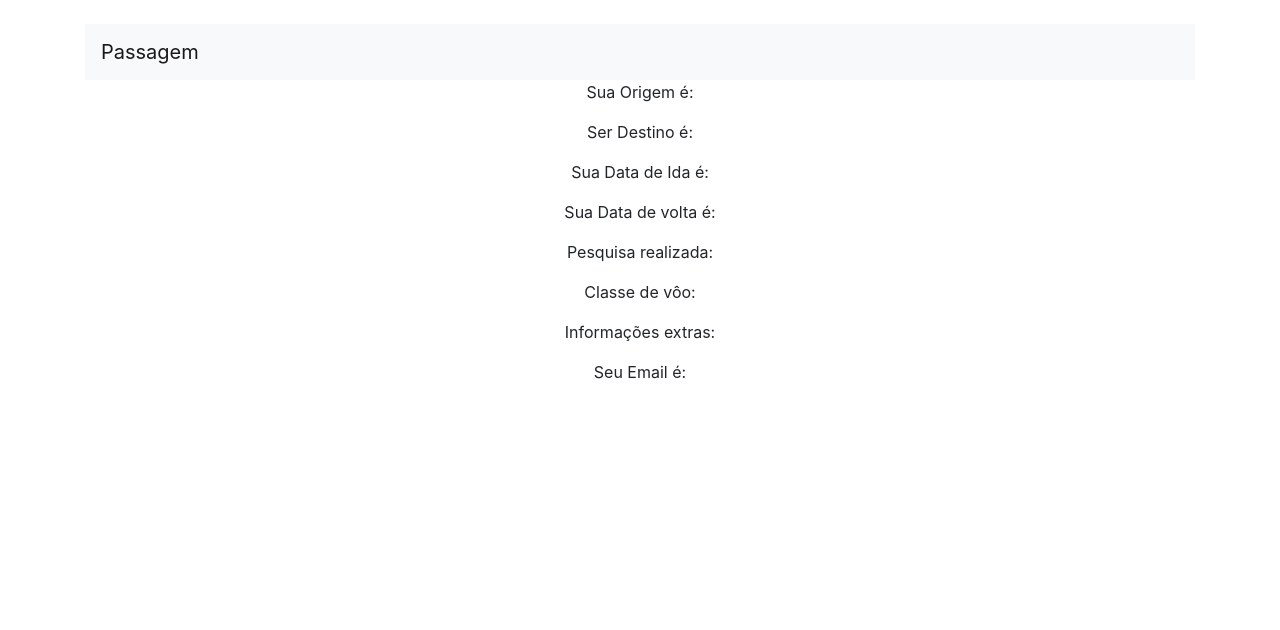
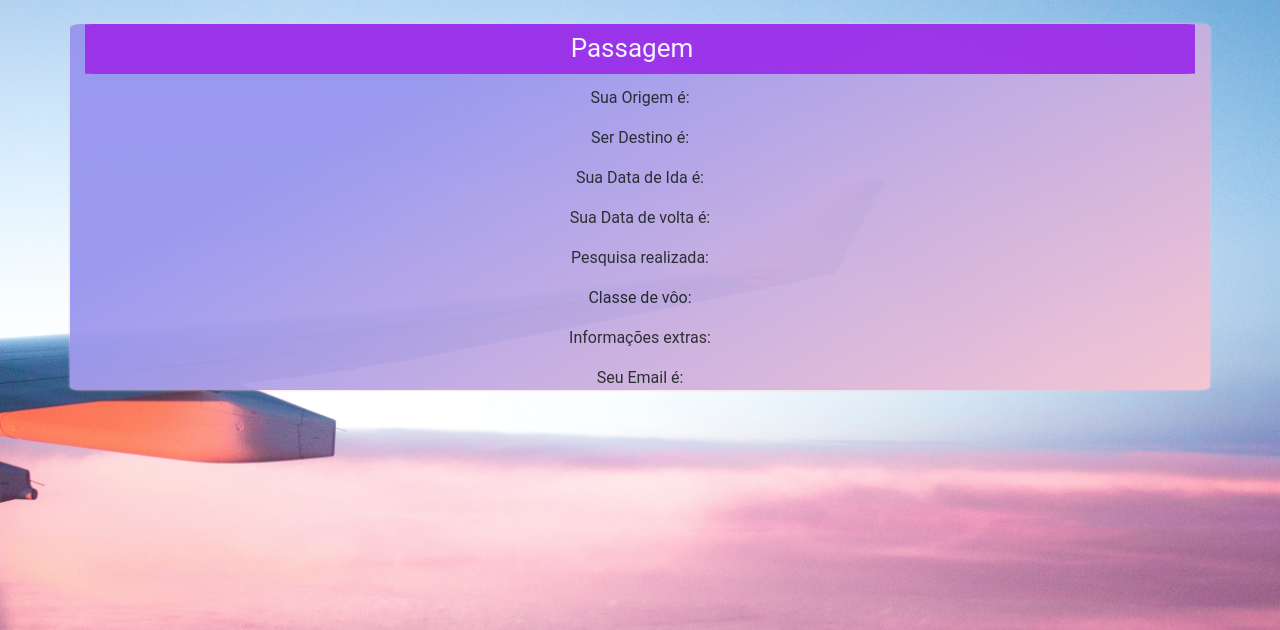
Before and after one commit to 6abi/formularios-django, a Django app: template templates/minha_consulta.html in a window 1280 px wide. Shown: the top 630 px of the page. Run offline with Django 3.2, Linux system fonts and the light colour scheme; the template is opened without the code that fills it, so the values that code supplies are empty; some libraries are stand-ins or nearby versions.

Commit message:
Adicionando um estilo básico ao formulário

```diff
--- /dev/null
+++ b/static/styles.css
@@ -0,0 +1,32 @@
+@import url('http:fonts.googleapis.com/css?family=Roboto');
+
+body {
+    font-family: 'Roboto', sans-serif;
+    background: url(img/background.jpg) no-repeat center center fixed;
+    background-size: cover;
+}
+
+#form{
+    background-color: #f9c5d1;
+    background-image: linear-gradient(330deg, #f9c5d1 0%, #9795ef 74%);
+    border-radius: 0.98%;
+    opacity: .95;
+    box-shadow: 0px 0px 3px #f9c5d1;
+
+}
+
+.navbar-bottom{
+
+    background-color: #9921e8;
+    opacity: .90;
+    border-radius: 0.98%;
+    align-items: center;
+    width: 100%;
+    height: 50px;
+    margin-bottom: 12px;
+}
+.navbar-brand {
+    color:white;
+    justify-content: center;
+    font-size: 26px;
+}
--- a/templates/base.html
+++ b/templates/base.html
@@ -1,18 +1,23 @@
+{% load static %}
 <!DOCTYPE html>
 <html lang="en">
 <head>
     <meta charset="UTF-8">
-    <meta name="viewport" content="width=device-width, initial-scale=">
+    <meta name="viewport" content="width=device-width, initial-scale=1, shrink-to-fit=no">
     <link href="https://cdn.jsdelivr.net/npm/bootstrap@5.0.2/dist/css/bootstrap.min.css" rel="stylesheet" integrity="sha384-EVSTQN3/azprG1Anm3QDgpJLIm9Nao0Yz1ztcQTwFspd3yD65VohhpuuCOmLASjC" crossorigin="anonymous">
     <script src="https://cdn.jsdelivr.net/npm/bootstrap@5.0.2/dist/js/bootstrap.bundle.min.js" integrity="sha384-MrcW6ZMFYlzcLA8Nl+NtUVF0sA7MsXsP1UyJoMp4YLEuNSfAP+JcXn/tWtIaxVXM" crossorigin="anonymous"></script>
     <link rel="stylesheet" href="https://stackpath.bootstrapcdn.com/bootstrap/4.1.3/css/bootstrap.min.css" integrity="sha384-MCw98/SFnGE8fJT3GXwEOngsV7Zt27NXFoaoApmYm81iuXoPkFOJwJ8ERdknLPMO" crossorigin="anonymous">
     <script src="https://code.jquery.com/jquery-3.3.1.slim.min.js" integrity="sha384-q8i/X+965DzO0rT7abK41JStQIAqVgRVzpbzo5smXKp4YfRvH+8abtTE1Pi6jizo" crossorigin="anonymous"></script>
+
+
     {{ form.media }}
     <title>Passagem</title>
+        <!-- Stylesheet -->
+    <link rel="stylesheet" href="{% static 'styles.css' %}">
 </head>
 <body>
-    <section class="container mt-4" align = 'center'>
-      <nav class="navbar navbar-expand-lg navbar-light bg-light">
+    <section class="container mt-4" align = 'center' id="form">
+      <nav class="navbar-bottom">
         <a class="navbar-brand" href="{% url 'index' %}">Passagem</a>
       </nav>
 
--- a/templates/index.html
+++ b/templates/index.html
@@ -1,3 +1,4 @@
+
 {% extends "base.html" %}
 
 {% block content %}
--- a/templates/minha_consulta.html
+++ b/templates/minha_consulta.html
@@ -1,3 +1,4 @@
+
 {% extends "base.html" %}
 
 {% block content %}
```
Also changed, not shown: setup/settings.py (+7 -0 lines), results_git/img.png (added), results_git/img_1.png (added), static/img/background.jpg (added).
